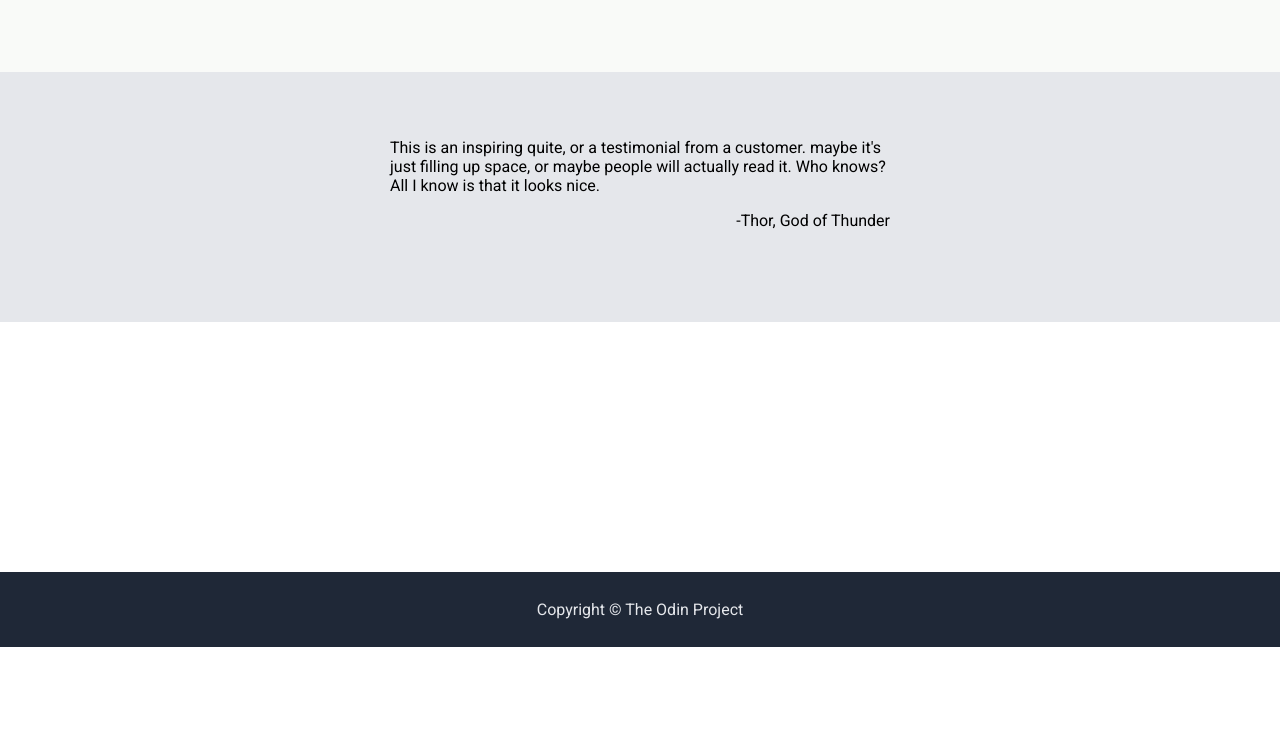
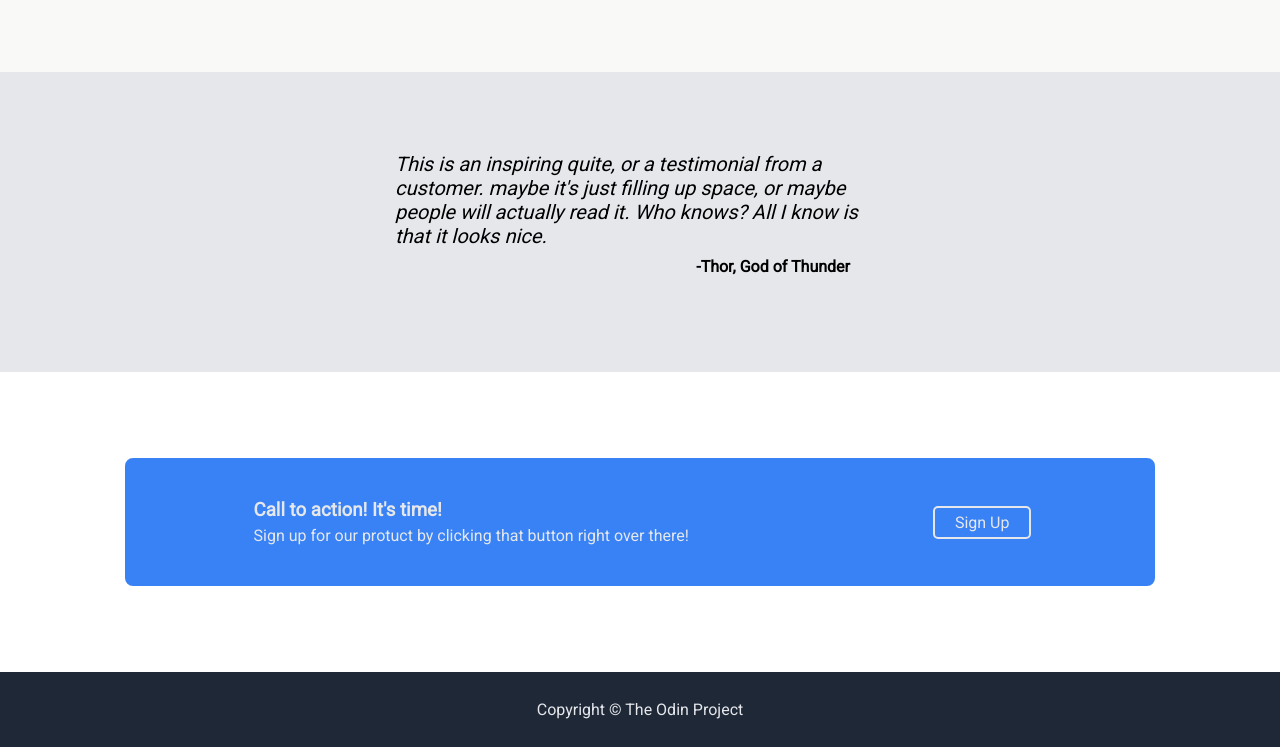
Before and after one commit to limaxophobiac/TOP-Landing-Page, a plain HTML site: page index.html in a window 1280 px wide. Shown: the part 606-1353 px from the top of the page. Before the commit the page ends 1253 px from the top, so only its background shows below. Drawn offline with Linux system fonts and the light colour scheme.

Commit message:
getting there

```diff
--- a/index.html
+++ b/index.html
@@ -47,7 +47,13 @@
                 </div>
             </div>
             <div class="callband">
-                <div class="calltoact"></div>
+                <div class="calltoact">
+                    <div class="calltext">
+                        <h3>Call to action! It's time!</h3>
+                        <p>Sign up for our protuct by clicking that button right over there!</p>
+                    </div>
+                    <div class="callbutton">Sign Up</div>
+                </div>
             </div>
         </div>
 
--- a/style.css
+++ b/style.css
@@ -27,6 +27,10 @@ body{
     height: 100px;
 }
 
+.header a{
+    margin-left: 20px;
+}
+
 .infoheader {
     height: 100px;
     display: flex;
@@ -50,8 +54,35 @@ body{
 }
 
 .callband{
-    height: 250px;
-    padding: 0 100px;
+    height: 300px;
+    padding: 0 125px;
+    display: flex;
+    align-items: center;
+    justify-content: center;
+}
+
+.calltoact{
+    background-color: #3882F6;
+    display: flex;
+    align-items: center;
+    justify-content: space-around;
+    flex: 1;
+    height: 120px;
+    border: 2px solid #3882F6;
+    padding: 2px;
+    border-radius: 8px;
+    color: #E5E7EB;
+}
+
+
+.calltext h3, p{
+    margin: 5px;
+}
+
+.callbutton {
+    border: 2px solid #E5E7EB;
+    padding: 5px 20px;
+    border-radius: 5px;
 }
 
 .imageinfo{
@@ -76,7 +107,7 @@ body{
 .heroimage, .heroleft{
     flex: 0 0 auto;
     height: 150px;
-    width: 300px;
+    width: 350px;
 }
 
 .logo {
@@ -99,7 +130,7 @@ a {
 }
 
 .quoteband{
-    height: 250px;
+    height: 300px;
     background-color: #E5E7EB;
     display: flex;
     justify-content: center;
@@ -112,8 +143,18 @@ a {
     flex: 0 1 auto;
 }
 
+.quote{
+    font-size: 20px;
+    font-weight: 100;
+    font-style: italic;
+    height: 100px;
+    flex: 1 1 auto;
+}
+
 .quotation{
     text-align: right;
+    font-weight: bold;
+    margin-right: 40px;
 }
 
 .footer {
```
